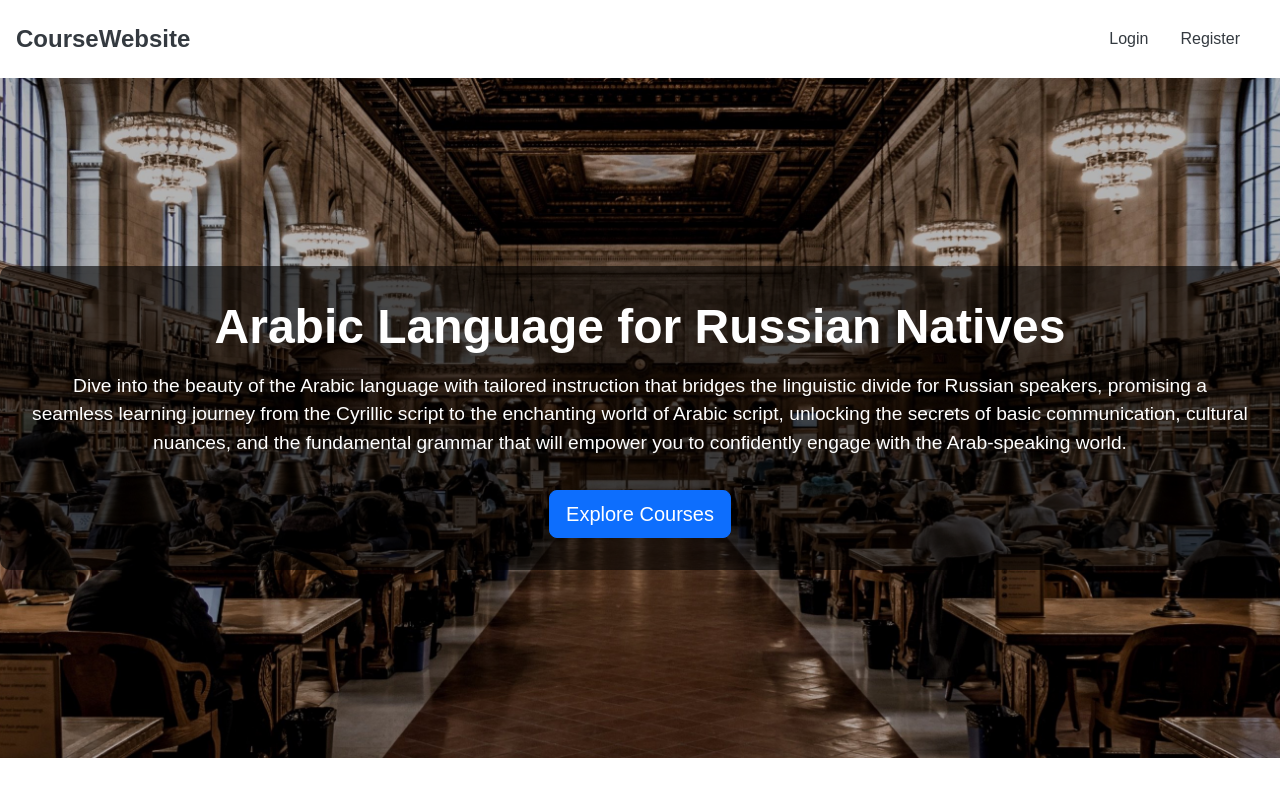
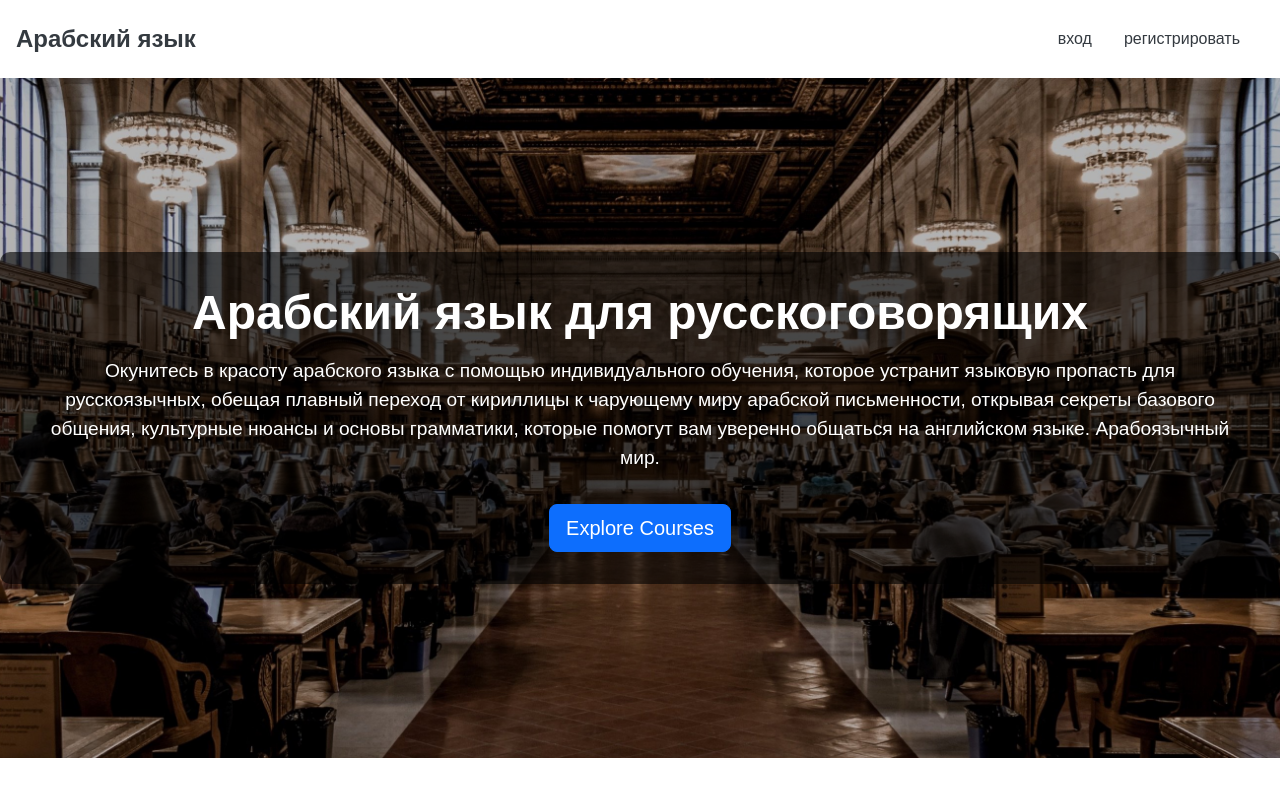
Before and after one commit to ArabicCourse/Course_Frontend, a React (Create React App) app: page /home in a window 1280 px wide. Shown: the top 800 px of the page. Built offline with nearby package versions, Linux system fonts and the light colour scheme; no server answers.

Commit message:
Update Home.js

```diff
--- a/src/pages/Home.js
+++ b/src/pages/Home.js
@@ -27,7 +27,7 @@ function Home() {
     return (
         <div className="App">
             <nav className="navbar navbar-expand-lg navbar-light">
-                <a className="navbar-brand" href="/">CourseWebsite</a>
+                <a className="navbar-brand" href="/">Арабский язык</a>
                 <button className="navbar-toggler" type="button" data-toggle="collapse" data-target="#navbarNav" aria-controls="navbarNav" aria-expanded="false" aria-label="Toggle navigation">
                     <span className="navbar-toggler-icon"></span>
                 </button>
@@ -37,20 +37,20 @@ function Home() {
                             <>
                                 <li className="nav-item dropdown">
                                     <a className="nav-link dropdown-toggle" href="#" id="navbarDropdown" role="button" data-toggle="dropdown" aria-haspopup="true" aria-expanded="false">
-                                        Hello, {user.name}
+                                        здравствуйте, {user.name}
                                     </a>
                                     <div className="dropdown-menu dropdown-menu-right" aria-labelledby="navbarDropdown">
-                                        <button className="dropdown-item" onClick={handleLogout}>Logout</button>
+                                        <button className="dropdown-item" onClick={handleLogout}>Выйти</button>
                                     </div>
                                 </li>
                             </>
                         ) : (
                             <>
                                 <li className="nav-item">
-                                    <a className="nav-link" href="/login">Login</a>
+                                    <a className="nav-link" href="/login">вход</a>
                                 </li>
                                 <li className="nav-item">
-                                    <a className="nav-link" href="/register">Register</a>
+                                    <a className="nav-link" href="/register">регистрировать</a>
                                 </li>
                             </>
                         )}
@@ -60,8 +60,8 @@ function Home() {
 
             <div className="hero-image">
                 <div className="hero-text">
-                    <h1>Arabic Language for Russian Natives</h1>
-                    <p>Dive into the beauty of the Arabic language with tailored instruction that bridges the linguistic divide for Russian speakers, promising a seamless learning journey from the Cyrillic script to the enchanting world of Arabic script, unlocking the secrets of basic communication, cultural nuances, and the fundamental grammar that will empower you to confidently engage with the Arab-speaking world.</p>
+                    <h1>Арабский язык для русскоговорящих</h1>
+                    <p>Окунитесь в красоту арабского языка с помощью индивидуального обучения, которое устранит языковую пропасть для русскоязычных, обещая плавный переход от кириллицы к чарующему миру арабской письменности, открывая секреты базового общения, культурные нюансы и основы грамматики, которые помогут вам уверенно общаться на английском языке. Арабоязычный мир.</p>
                     <a href="/payment" className="btn btn-primary btn-lg">Explore Courses</a>
                 </div>
             </div>
```
